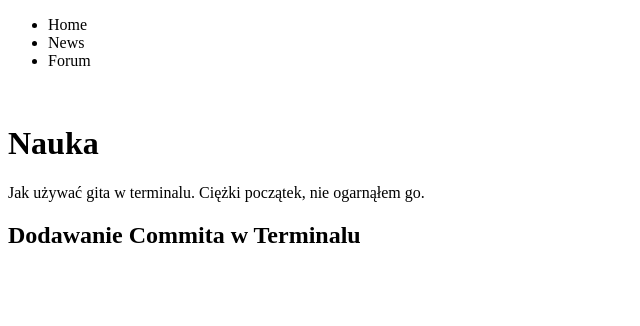
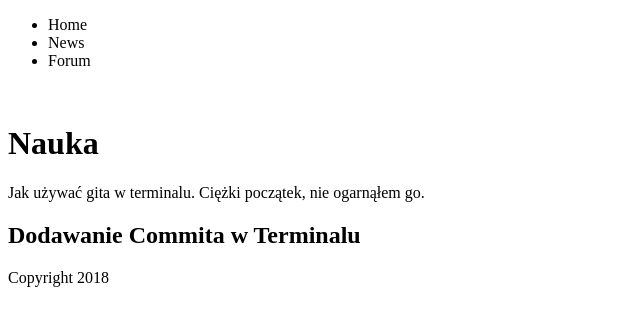
Before and after one commit to Lukasz-GitHub/nauka-gita, a plain HTML site: page index.html in a window 1280 px wide. Shown: the whole page, without its empty margins (0-640 px from the left). Drawn offline with Linux system fonts and the light colour scheme.

Commit message:
Add Footer

```diff
--- a/index.html
+++ b/index.html
@@ -20,5 +20,8 @@
         <h1>Nauka</h1>
         <p>Jak używać gita w terminalu. Ciężki początek, nie ogarnąłem go.</p>
         <h2>Dodawanie Commita w Terminalu</h2>
+    <footer>
+        <p>Copyright 2018</p>
+    </footer>
 </body>
 </html>
```
